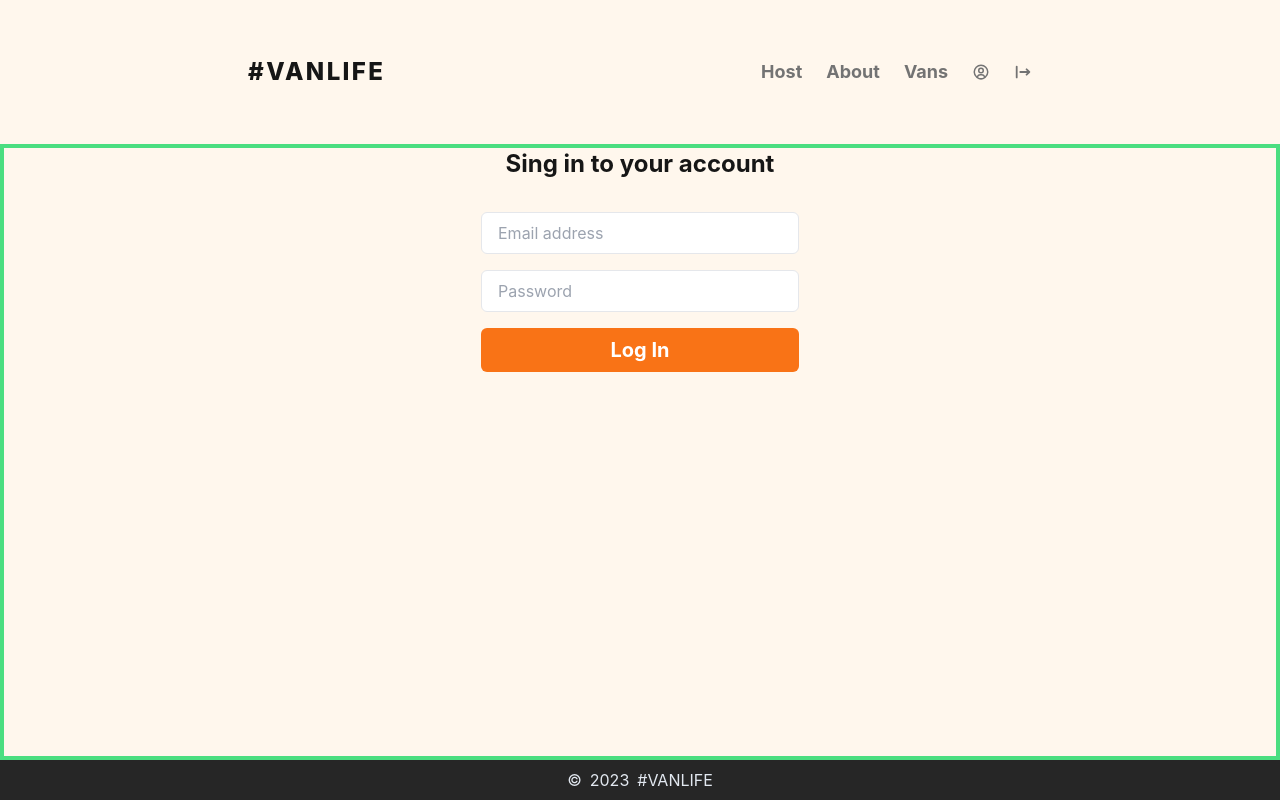
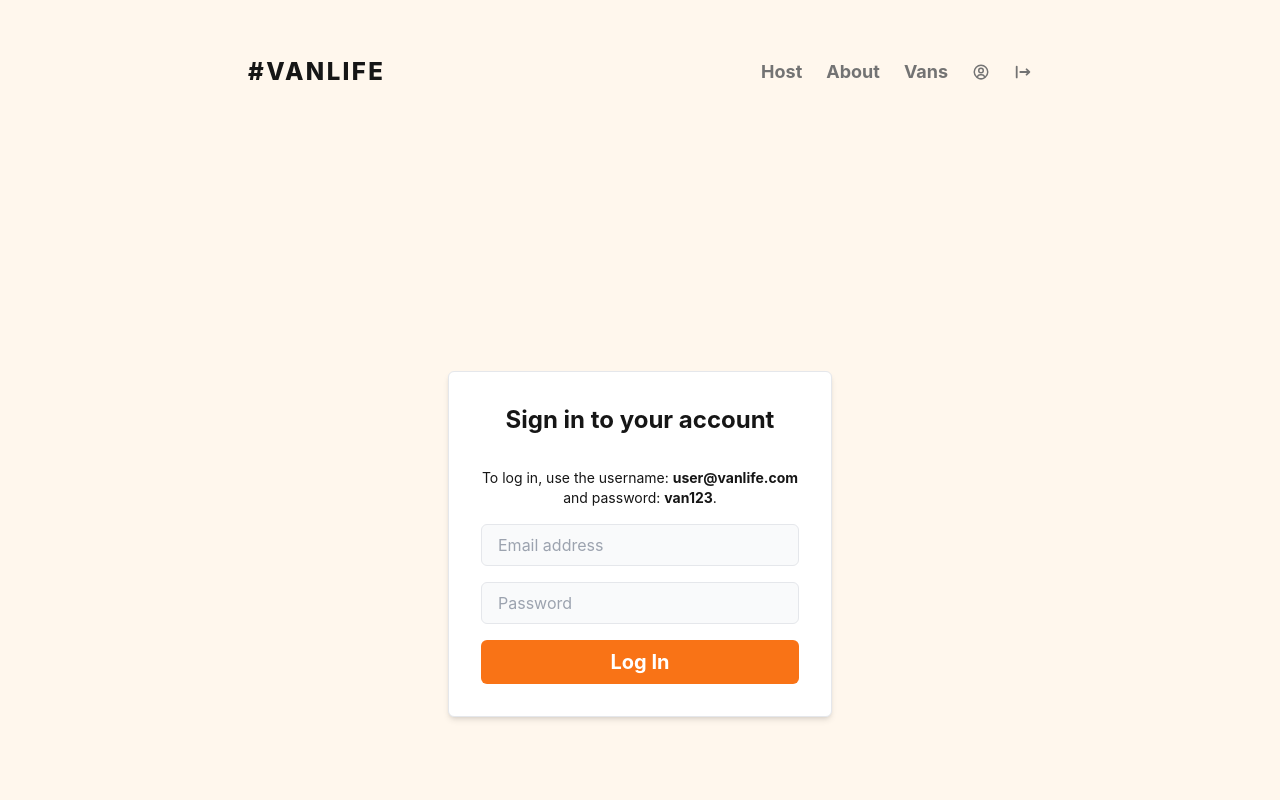
Before and after one commit to patricklemmer/react-router-van-life, a React (Vite) app: page /login in a window 1280 px wide. Shown: the top 800 px of the page. Built offline with nearby package versions, Linux system fonts and the light colour scheme; what miragejs would draw is missing.

Commit message:
fixed styling on /login

```diff
--- a/src/pages/Login.jsx
+++ b/src/pages/Login.jsx
@@ -43,42 +43,94 @@
   }, [data]);
 
   return (
-    <div className="border-4 border-green-400 pb-96">
+    <div className="flex flex-col items-center justify-center min-h-screen">
+      <div className="bg-white border border-gray-200 rounded-md shadow-md p-8 space-y-4 w-full max-w-sm">
         {/* Renders message if user comes from anywhere other than /login */}
         {location.state?.message && (
           <h3 className="font-bold text-xl py-8">{location.state.message}</h3>
         )}
-      <h1 className="font-bold text-2xl pb-8">Sing in to your account</h1>
+
+        <h1 className="font-bold pb-4 text-center text-xl sm:text-2xl">
+          Sign in to your account
+        </h1>
+
         {data?.error && (
           <h3 className="font-bold text-xl text-red-600 py-4">{data.error}</h3>
         )}
-      <Form
-        method="post"
-        action="/login"
-        className="w-1/4 mx-auto flex flex-col gap-4"
-      >
+        <div>
+          <p className="text-sm">
+            To log in, use the username:{' '}
+            <span className="font-bold">user@vanlife.com</span> and password:{' '}
+            <span className="font-bold">van123</span>.
+          </p>
+        </div>
+
+        <Form method="post" action="/login" className="flex flex-col gap-4">
           <input
             name="email"
             placeholder="Email address"
             type="email"
-          className="bg-white border border-gray-200 rounded-md py-2 px-4"
+            autoComplete="username"
+            className="bg-gray-50 border border-gray-200 rounded-md py-2 px-4"
           />
           <input
             name="password"
             placeholder="Password"
             type="password"
-          className="bg-white border border-gray-200 rounded-md py-2 px-4"
+            autoComplete="current-password"
+            className="bg-gray-50 border border-gray-200 rounded-md py-2 px-4"
           />
           <button
             type="submit"
             disabled={navigation.state === 'submitting'}
-          className="w-full bg-orange-500 text-white py-2 px-4 rounded-md font-bold text-center xxs:text-lg sm:text-xl disabled:bg-orange-300 disabled:cursor-not-allowed"
+            className="bg-orange-500 disabled:bg-orange-300 text-white py-2 px-4 rounded-md font-bold text-center text-lg sm:text-xl disabled:cursor-not-allowed"
           >
             {navigation.state === 'submitting' ? 'Logging In...' : 'Log In'}
           </button>
         </Form>
       </div>
+    </div>
   );
 }
 
 export default Login;
+
+// {/* <div className="border-4 border-red-400 pt-48 pb-48">
+// {/* Renders message if user comes from anywhere other than /login */}
+// {location.state?.message && (
+//   <h3 className="font-bold text-xl py-8">{location.state.message}</h3>
+// )}
+// <h1 className="font-bold pb-8 text-lg sm:text-2xl">
+//   Sing in to your account
+// </h1>
+// {data?.error && (
+//   <h3 className="font-bold text-xl text-red-600 py-4">{data.error}</h3>
+// )}
+// <Form
+//   method="post"
+//   action="/login"
+//   className="w-1/4 mx-auto flex flex-col gap-4"
+// >
+//   <input
+//     name="email"
+//     placeholder="Email address"
+//     type="email"
+//     autoComplete="username"
+//     className="bg-white border border-gray-200 rounded-md py-2 px-4"
+//   />
+//   <input
+//     name="password"
+//     placeholder="Password"
+//     type="password"
+//     autoComplete="current-password"
+//     className="bg-white border border-gray-200 rounded-md py-2 px-4"
+//   />
+//   <button
+//     type="submit"
+//     disabled={navigation.state === 'submitting'}
+//     className="w-full bg-orange-500 text-white py-2 px-4 rounded-md font-bold text-center xxs:text-lg sm:text-xl disabled:bg-orange-300 disabled:cursor-not-allowed"
+//   >
+//     {navigation.state === 'submitting' ? 'Logging In...' : 'Log In'}
+//   </button>
+// </Form>
+// </div> */}
--- a/src/server.js
+++ b/src/server.js
@@ -141,8 +141,8 @@
     });
     server.create('user', {
       id: '123',
-      email: 'p@p.com',
-      password: 'p123',
+      email: 'user@vanlife.com',
+      password: 'van123',
       name: 'Patrick',
     });
   },
```
Lines whose indentation alone changed are shown as unchanged.
